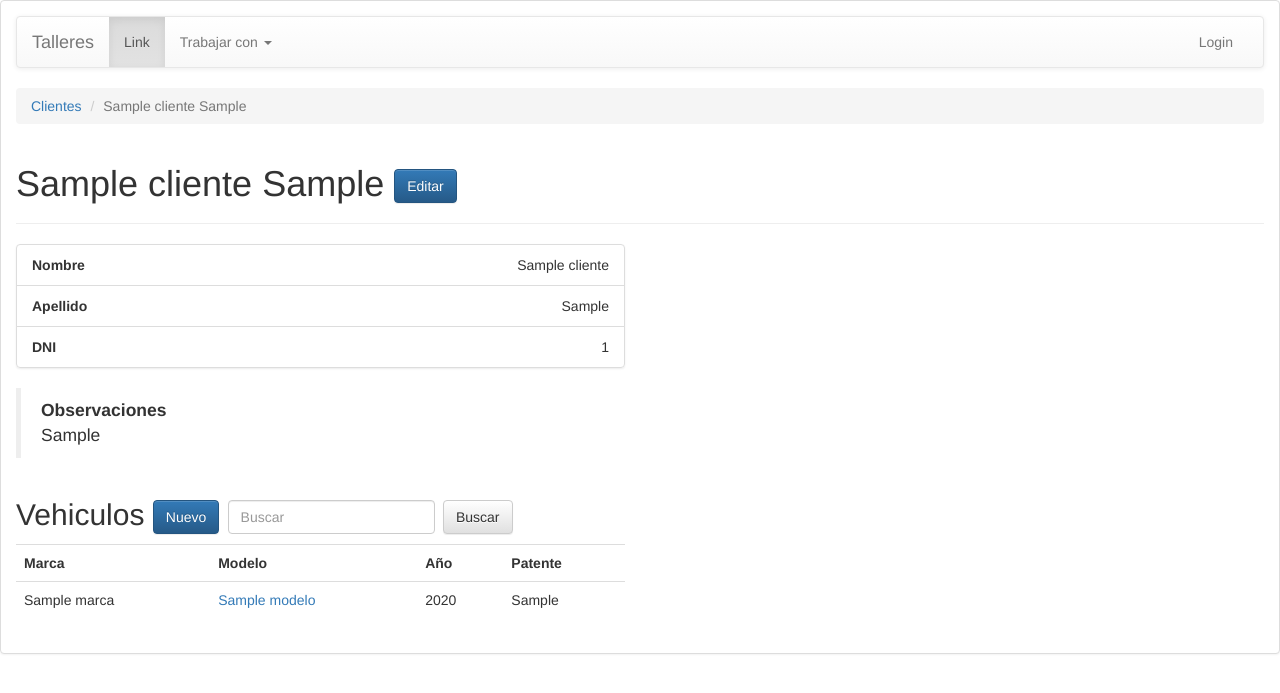
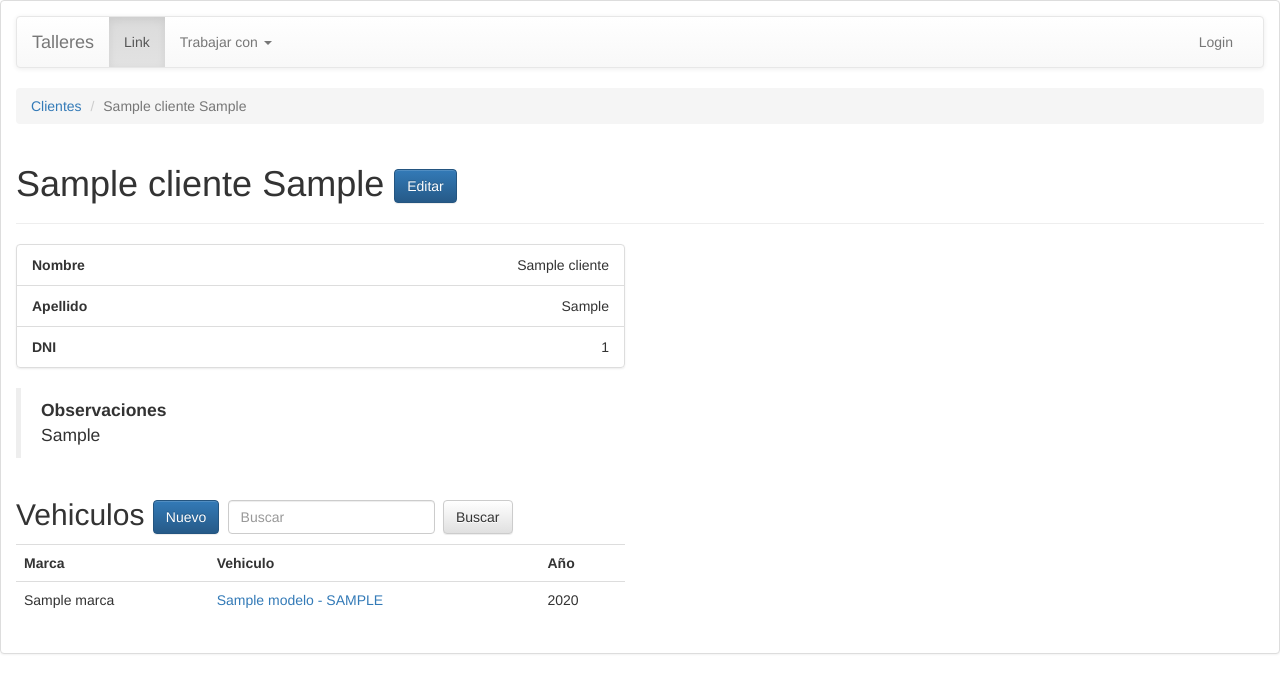
Before and after one commit to jpurplefox/GestionDePagos, a Django app: page /clientes/cliente/1/ in a window 1280 px wide. Shown: the top 693 px of the page. Run offline with Django 3.2, Linux system fonts and the light colour scheme; tables that the repository leaves empty hold one stand-in row (values such as "Sample post"); some libraries are stand-ins or nearby versions.

Commit message:
Se contempla que los clientes puedan estar inactivos

```diff
--- a/Talleres/mixins.py
+++ b/Talleres/mixins.py
@@ -1,4 +1,6 @@
 from django.db.models import Q
+from django.http import HttpResponseRedirect
+from django.contrib import messages
 
 class SearchMixin():
     search_fields = []
@@ -21,3 +23,11 @@ class SearchMixin():
         context = super(SearchMixin, self).get_context_data(**kwargs)
         context['search'] = self.request.GET.get('search')
         return context
+
+class UpdateInactivoMixin():
+    def dispatch(self, request, *args, **kwargs):
+        objeto = self.get_object()
+        if not objeto.activo:
+            messages.error(self.request, "El objeto {objeto} no está activo por lo que no puede editarse".format(objeto=objeto))
+            return HttpResponseRedirect(objeto.get_absolute_url())
+        return super(UpdateInactivoMixin, self).dispatch(request, *args, **kwargs)
--- a/clientes/models.py
+++ b/clientes/models.py
@@ -2,6 +2,7 @@ from django.db import models
 from django.core.urlresolvers import reverse
 from vehiculos.models import Modelo
 from django.core.validators import RegexValidator
+from django.core.exceptions import ValidationError
 
 # Create your models here.
 class Cliente(models.Model):
@@ -10,15 +11,25 @@ class Cliente(models.Model):
     dni = models.DecimalField(max_digits=8, decimal_places=0, verbose_name='DNI')
     email = models.EmailField()
     observaciones = models.TextField()
+    activo = models.BooleanField(default=True)
 
     class Meta:
         ordering = ['nombre', 'apellido']
 
     def __str__(self):
-        return '{nombre} {apellido}'.format(nombre=self.nombre, apellido=self.apellido)
+        nombre = '{nombre} {apellido}'.format(nombre=self.nombre, apellido=self.apellido)
+        if not self.activo:
+            nombre += ' (Inactivo)'
+        return nombre
 
     def get_absolute_url(self):
         return reverse('clientes:cliente_detail', args=[self.id])
+
+    def delete(self):
+        self.activo = False
+        for vehiculo in self.vehiculos.all():
+            vehiculo.delete()
+        self.save()
 
 class Vehiculo(models.Model):
     cliente = models.ForeignKey(Cliente, related_name='vehiculos')
@@ -35,9 +46,17 @@ class Vehiculo(models.Model):
         ]
     )
     foto = models.ImageField(upload_to="vehiculos/fotos", null=True, blank=True)
+    activo = models.BooleanField(default=True)
 
     def __str__(self):
-        return '{modelo} ({patente})'.format(modelo=self.modelo.nombre, patente=self.patente)
+        nombre = '{modelo} - {patente}'.format(modelo=self.modelo.nombre, patente=self.patente.upper())
+        if not self.activo:
+            nombre += ' (Inactivo)'
+        return nombre
 
     def get_absolute_url(self):
         return reverse('clientes:vehiculo_detail', args=[self.id])
+
+    def delete(self):
+        self.activo = False
+        self.save()
--- a/clientes/templates/clientes/cliente_detail.html
+++ b/clientes/templates/clientes/cliente_detail.html
@@ -1,7 +1,7 @@
 {% extends 'base.html' %}
 
 {% block head-title %}{{cliente}}{% endblock %}
-{% block body-title %}{{cliente}} <a href="{% url 'clientes:cliente_update' cliente.id %}" class="btn btn-primary">Editar</a>{% endblock %}
+{% block body-title %}{{cliente}} {% if cliente.activo %}<a href="{% url 'clientes:cliente_update' cliente.id %}" class="btn btn-primary">Editar</a>{% endif %}{% endblock %}
 
 {% block breadcrumb %}
 <ol class="breadcrumb">
@@ -26,7 +26,7 @@
 		<h2>
 			<form action="" method="GET" class="form-inline">
 
-				Vehiculos <a href="{% url 'clientes:vehiculo_create' cliente.id %}" class="btn btn-primary">Nuevo</a>
+				Vehiculos {% if cliente.activo %}<a href="{% url 'clientes:vehiculo_create' cliente.id %}" class="btn btn-primary">Nuevo</a>{% endif %}
 
 				<input type="text" class="form-control" name="search" placeholder="Buscar" value="{% if search %}{{search}}{% endif %}">
 				<input type="submit" class="btn btn-default" value="Buscar">
@@ -37,16 +37,14 @@
 			<table class="table">
 				<tr>
 					<th>Marca</th>
-					<th>Modelo</th>
+					<th>Vehiculo</th>
 					<th>Año</th>
-					<th>Patente</th>
 				</tr>
 				{% for vehiculo in vehiculos %}
 				<tr>
 					<td>{{vehiculo.modelo.marca}}</td>
-					<td><a href="{{vehiculo.get_absolute_url}}">{{vehiculo.modelo}}</a></td>
+					<td><a href="{{vehiculo.get_absolute_url}}">{{vehiculo}}</a></td>
 					<td>{{vehiculo.year}}</td>
-					<td>{{vehiculo.patente}}</td>
 				</tr>
 				{% endfor %}
 			</table>
--- a/clientes/templates/clientes/vehiculo_detail.html
+++ b/clientes/templates/clientes/vehiculo_detail.html
@@ -1,7 +1,7 @@
 {% extends 'base.html' %}
 
 {% block head-title %}{{vehiculo}}{% endblock %}
-{% block body-title %}{{vehiculo}} <a href="{% url 'clientes:vehiculo_update' vehiculo.id %}" class="btn btn-primary">Editar</a>{% endblock %}
+{% block body-title %}{{vehiculo}} {% if cliente.activo %}<a href="{% url 'clientes:vehiculo_update' vehiculo.id %}" class="btn btn-primary">Editar</a>{% endif %}{% endblock %}
 
 {% block breadcrumb %}
 <ol class="breadcrumb">
--- a/clientes/views.py
+++ b/clientes/views.py
@@ -2,10 +2,12 @@ from django.views.generic.edit import CreateView, UpdateView
 from django.views.generic import ListView, DetailView
 from django.contrib import messages
 from django.shortcuts import get_object_or_404
+from django.http import HttpResponseRedirect
+from django.core.urlresolvers import reverse
 
 from .models import Cliente, Vehiculo
 from .forms import ClienteForm, VehiculoForm
-from Talleres.mixins import SearchMixin
+from Talleres.mixins import SearchMixin, UpdateInactivoMixin
 
 # Create your views here.
 class ClienteCreateView(CreateView):
@@ -18,7 +20,7 @@ class ClienteCreateView(CreateView):
         messages.success(self.request, "El cliente {nombre} fue creado con éxito".format(nombre=self.object))
         return result
 
-class ClienteUpdateView(UpdateView):
+class ClienteUpdateView(UpdateInactivoMixin, UpdateView):
     model = Cliente
     form_class = ClienteForm
     template_name = 'clientes/cliente_form.html'
@@ -59,7 +61,7 @@ class VehiculoDetailView(DetailView):
     context_object_name = 'vehiculo'
     template_name = 'clientes/vehiculo_detail.html'
 
-class VehiculoUpdateView(UpdateView):
+class VehiculoUpdateView(UpdateInactivoMixin, UpdateView):
     model = Vehiculo
     form_class = VehiculoForm
     template_name = 'clientes/vehiculo_form.html'
@@ -74,11 +76,17 @@ class VehiculoCreateView(CreateView):
     form_class = VehiculoForm
     template_name = 'clientes/vehiculo_form.html'
 
+    def dispatch(self, request, *args, **kwargs):
+        cliente_pk = self.kwargs['cliente_id']
+        self.cliente = get_object_or_404(Cliente, pk=cliente_pk)
+        if not self.cliente.activo:
+            messages.error(self.request, "El cliente {cliente} no está activo por lo que no se le pueden agregar vehiculos".format(cliente=self.cliente))
+            return HttpResponseRedirect(self.cliente.get_absolute_url())
+        return super(VehiculoCreateView, self).dispatch(request, *args, **kwargs)
+
     def get_context_data(self, **kwargs):
         context = super(VehiculoCreateView, self).get_context_data(**kwargs)
-        cliente_pk = self.kwargs['cliente_id']
-        cliente = get_object_or_404(Cliente, pk=cliente_pk)
-        context['cliente'] = cliente
+        context['cliente'] = self.cliente
         return context
 
     def form_valid(self, form):
```
Also changed, not shown: clientes/migrations/0004_auto_20150624_1537.py (added), clientes/migrations/0005_auto_20150624_1541.py (added).
